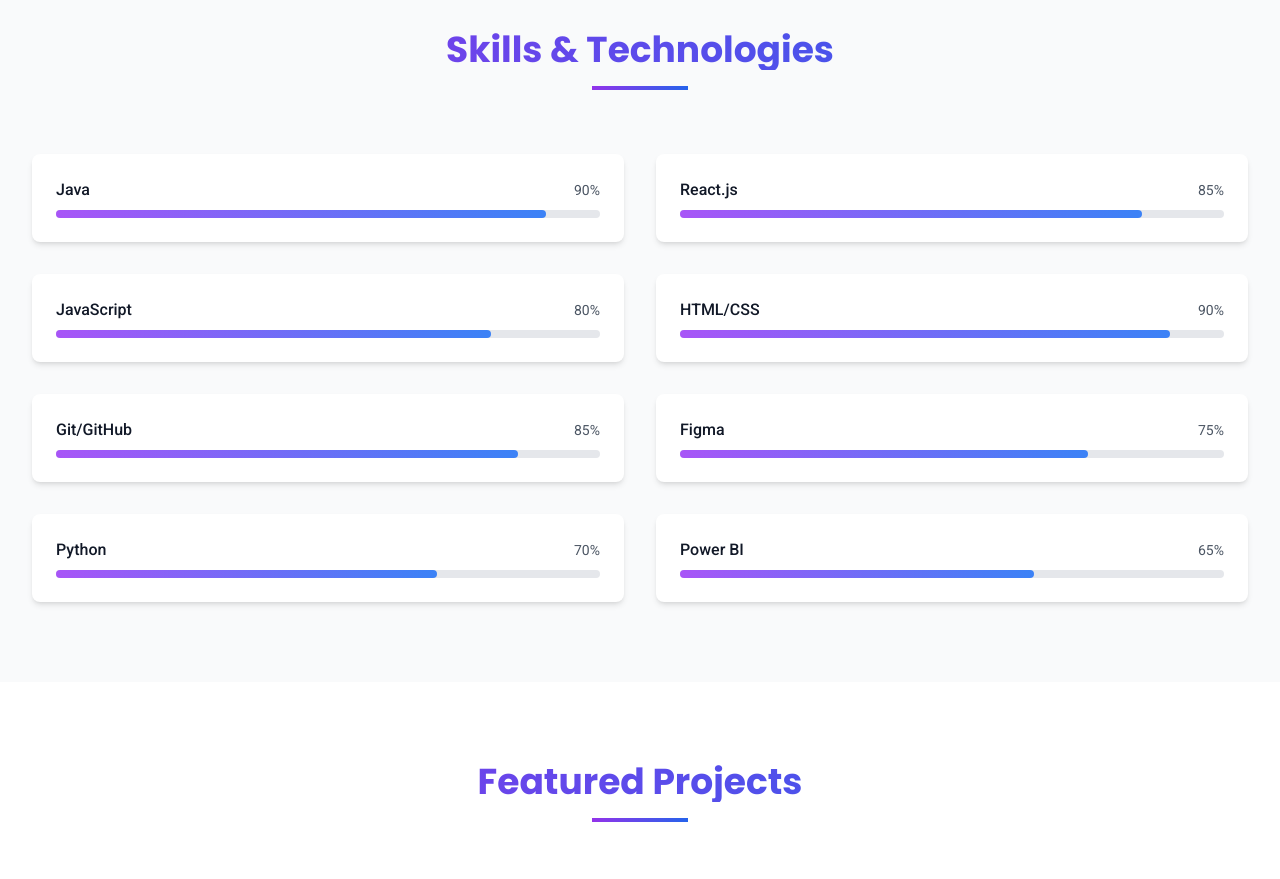
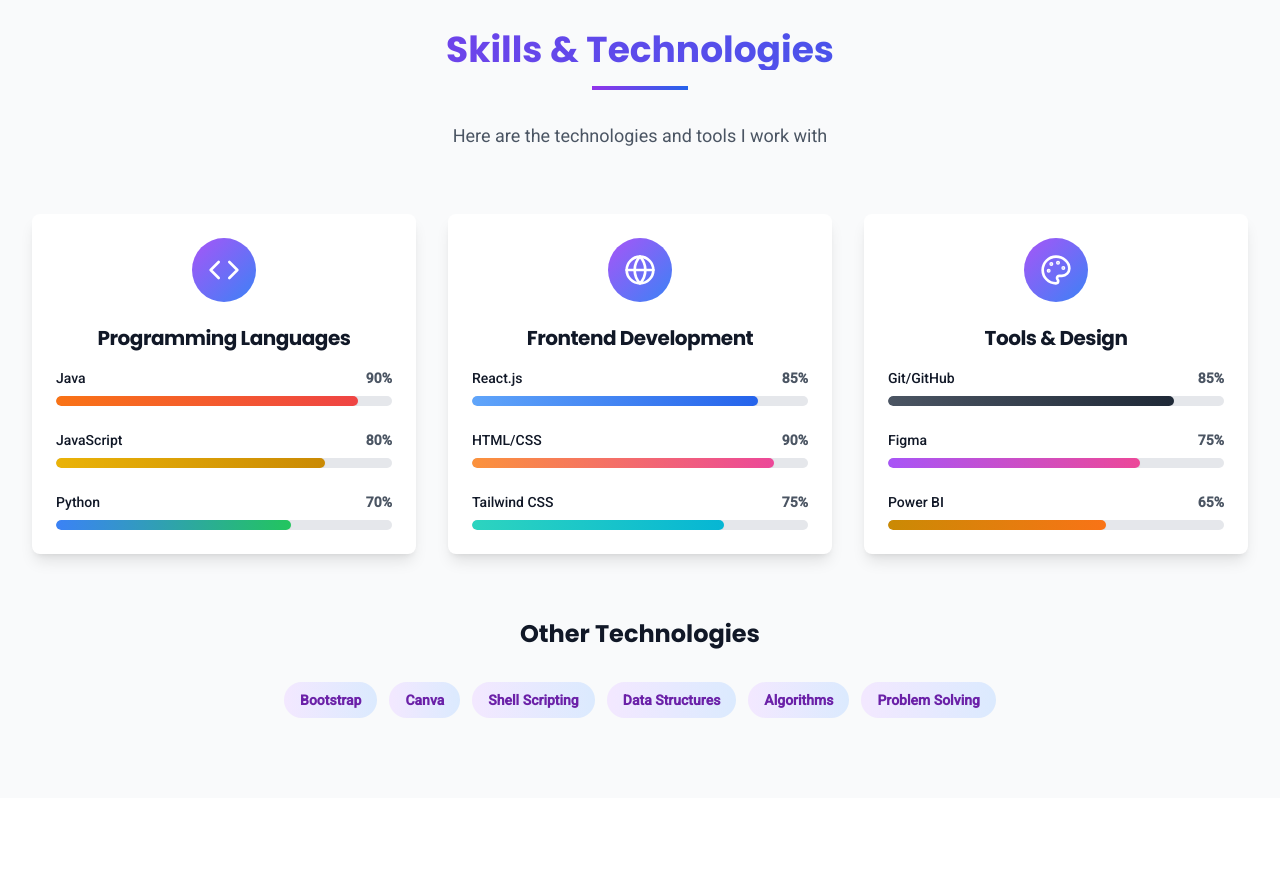
Before and after one commit to anshumalapandit/anshumala-pandit-portfolio, a React (Vite) app: page / in a window 1280 px wide. Shown: the part 1600-2479 px from the top of the page. Built offline with nearby package versions, Linux system fonts and the light colour scheme.

Commit message:
Refactor: Update skills section
Modify the skills section to match the example website provided.

```diff
--- a/src/pages/Index.tsx
+++ b/src/pages/Index.tsx
@@ -1,6 +1,6 @@
 
 import React, { useState, useEffect } from 'react';
-import { Moon, Sun, Download, Mail, Phone, Github, Linkedin, ExternalLink, Menu, X } from 'lucide-react';
+import { Moon, Sun, Download, Mail, Phone, Github, Linkedin, ExternalLink, Menu, X, Code, Database, Palette, Globe, Server, Smartphone } from 'lucide-react';
 import { Button } from '@/components/ui/button';
 import { Card, CardContent, CardDescription, CardHeader, CardTitle } from '@/components/ui/card';
 import { Badge } from '@/components/ui/badge';
@@ -30,15 +30,34 @@ const Index = () => {
     }
   };
 
-  const skills = [
-    { name: 'Java', level: 90 },
-    { name: 'React.js', level: 85 },
-    { name: 'JavaScript', level: 80 },
-    { name: 'HTML/CSS', level: 90 },
-    { name: 'Git/GitHub', level: 85 },
-    { name: 'Figma', level: 75 },
-    { name: 'Python', level: 70 },
-    { name: 'Power BI', level: 65 }
+  const skillCategories = [
+    {
+      title: "Programming Languages",
+      icon: Code,
+      skills: [
+        { name: 'Java', level: 90, color: 'from-orange-500 to-red-500' },
+        { name: 'JavaScript', level: 80, color: 'from-yellow-500 to-yellow-600' },
+        { name: 'Python', level: 70, color: 'from-blue-500 to-green-500' }
+      ]
+    },
+    {
+      title: "Frontend Development",
+      icon: Globe,
+      skills: [
+        { name: 'React.js', level: 85, color: 'from-blue-400 to-blue-600' },
+        { name: 'HTML/CSS', level: 90, color: 'from-orange-400 to-pink-500' },
+        { name: 'Tailwind CSS', level: 75, color: 'from-teal-400 to-cyan-500' }
+      ]
+    },
+    {
+      title: "Tools & Design",
+      icon: Palette,
+      skills: [
+        { name: 'Git/GitHub', level: 85, color: 'from-gray-600 to-gray-800' },
+        { name: 'Figma', level: 75, color: 'from-purple-500 to-pink-500' },
+        { name: 'Power BI', level: 65, color: 'from-yellow-600 to-orange-500' }
+      ]
+    }
   ];
 
   const projects = [
@@ -245,23 +264,62 @@ const Index = () => {
               Skills & Technologies
             </h2>
             <div className="w-24 h-1 bg-gradient-to-r from-purple-600 to-blue-600 mx-auto mb-8"></div>
+            <p className="text-lg text-gray-600 dark:text-gray-400 max-w-2xl mx-auto">
+              Here are the technologies and tools I work with
+            </p>
           </div>
 
-          <div className="grid md:grid-cols-2 gap-8">
-            {skills.map((skill, index) => (
-              <div key={index} className="bg-white dark:bg-gray-900 p-6 rounded-lg shadow-md hover:shadow-xl transition-shadow duration-300">
-                <div className="flex justify-between items-center mb-2">
-                  <span className="font-medium text-gray-900 dark:text-white">{skill.name}</span>
-                  <span className="text-sm text-gray-600 dark:text-gray-400">{skill.level}%</span>
+          <div className="grid lg:grid-cols-3 md:grid-cols-2 gap-8">
+            {skillCategories.map((category, categoryIndex) => (
+              <Card key={categoryIndex} className="hover:shadow-xl transition-all duration-300 transform hover:-translate-y-2 bg-white dark:bg-gray-900 border-0 shadow-lg">
+                <CardHeader className="text-center pb-4">
+                  <div className="w-16 h-16 bg-gradient-to-br from-purple-500 to-blue-500 rounded-full flex items-center justify-center mx-auto mb-4">
+                    <category.icon className="w-8 h-8 text-white" />
                   </div>
-                <div className="w-full bg-gray-200 dark:bg-gray-700 rounded-full h-2">
+                  <CardTitle className="text-xl font-bold text-gray-900 dark:text-white">
+                    {category.title}
+                  </CardTitle>
+                </CardHeader>
+                <CardContent className="space-y-6">
+                  {category.skills.map((skill, skillIndex) => (
+                    <div key={skillIndex} className="space-y-2">
+                      <div className="flex justify-between items-center">
+                        <span className="font-medium text-gray-900 dark:text-white text-sm">
+                          {skill.name}
+                        </span>
+                        <span className="text-sm text-gray-600 dark:text-gray-400 font-semibold">
+                          {skill.level}%
+                        </span>
+                      </div>
+                      <div className="w-full bg-gray-200 dark:bg-gray-700 rounded-full h-2.5 overflow-hidden">
                         <div
-                    className="bg-gradient-to-r from-purple-500 to-blue-500 h-2 rounded-full transition-all duration-1000 ease-out"
+                          className={`bg-gradient-to-r ${skill.color} h-2.5 rounded-full transition-all duration-1000 ease-out shadow-sm`}
                           style={{ width: `${skill.level}%` }}
                         ></div>
                       </div>
                     </div>
                   ))}
+                </CardContent>
+              </Card>
+            ))}
+          </div>
+
+          {/* Additional Skills Tags */}
+          <div className="mt-16">
+            <h3 className="text-2xl font-bold text-center mb-8 text-gray-900 dark:text-white">
+              Other Technologies
+            </h3>
+            <div className="flex flex-wrap justify-center gap-3">
+              {['Bootstrap', 'Canva', 'Shell Scripting', 'Data Structures', 'Algorithms', 'Problem Solving'].map((tech, index) => (
+                <Badge
+                  key={index}
+                  variant="secondary"
+                  className="px-4 py-2 text-sm bg-gradient-to-r from-purple-100 to-blue-100 text-purple-800 dark:from-purple-900 dark:to-blue-900 dark:text-purple-200 border-0 hover:scale-105 transition-transform duration-200"
+                >
+                  {tech}
+                </Badge>
+              ))}
+            </div>
           </div>
         </div>
       </section>
```
Also changed, not shown: temp_reference.html (added, +137 -0 lines). Lines whose indentation alone changed are shown as unchanged.
